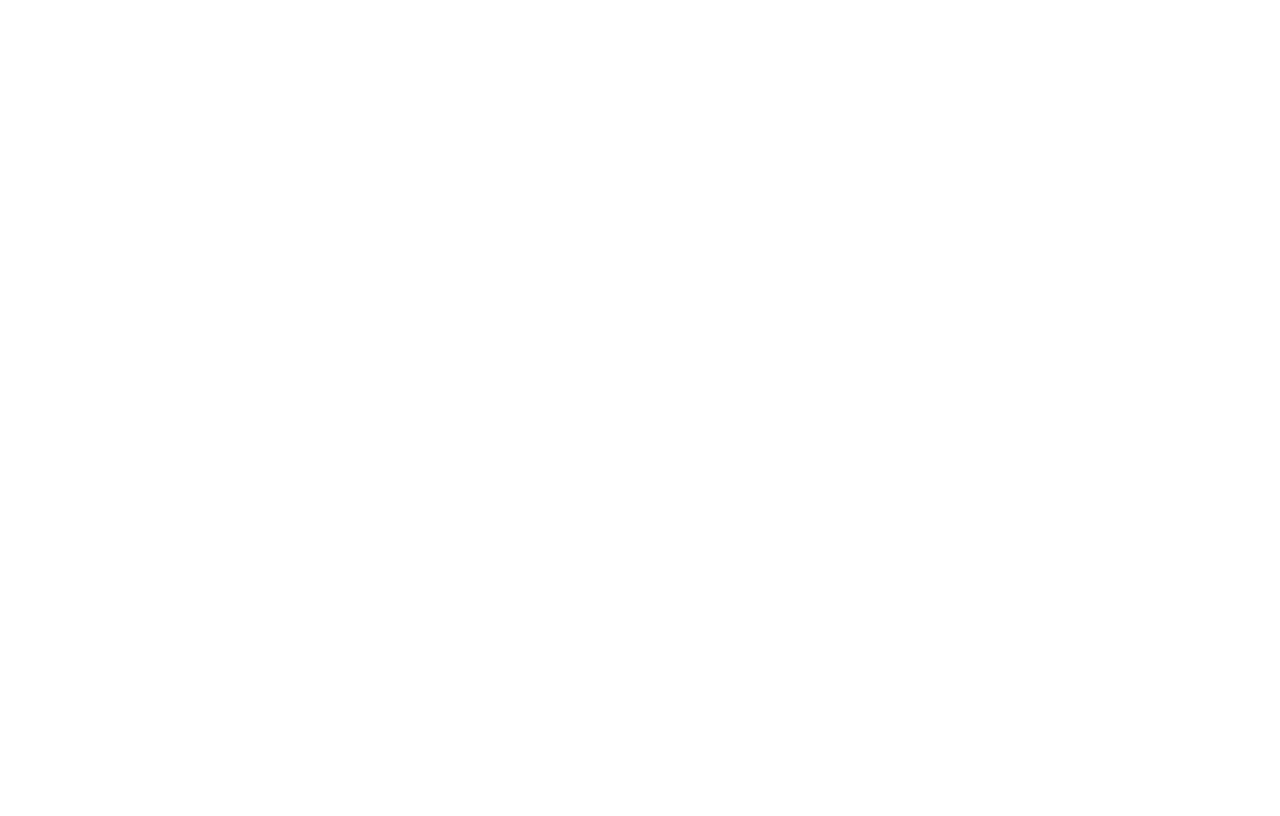
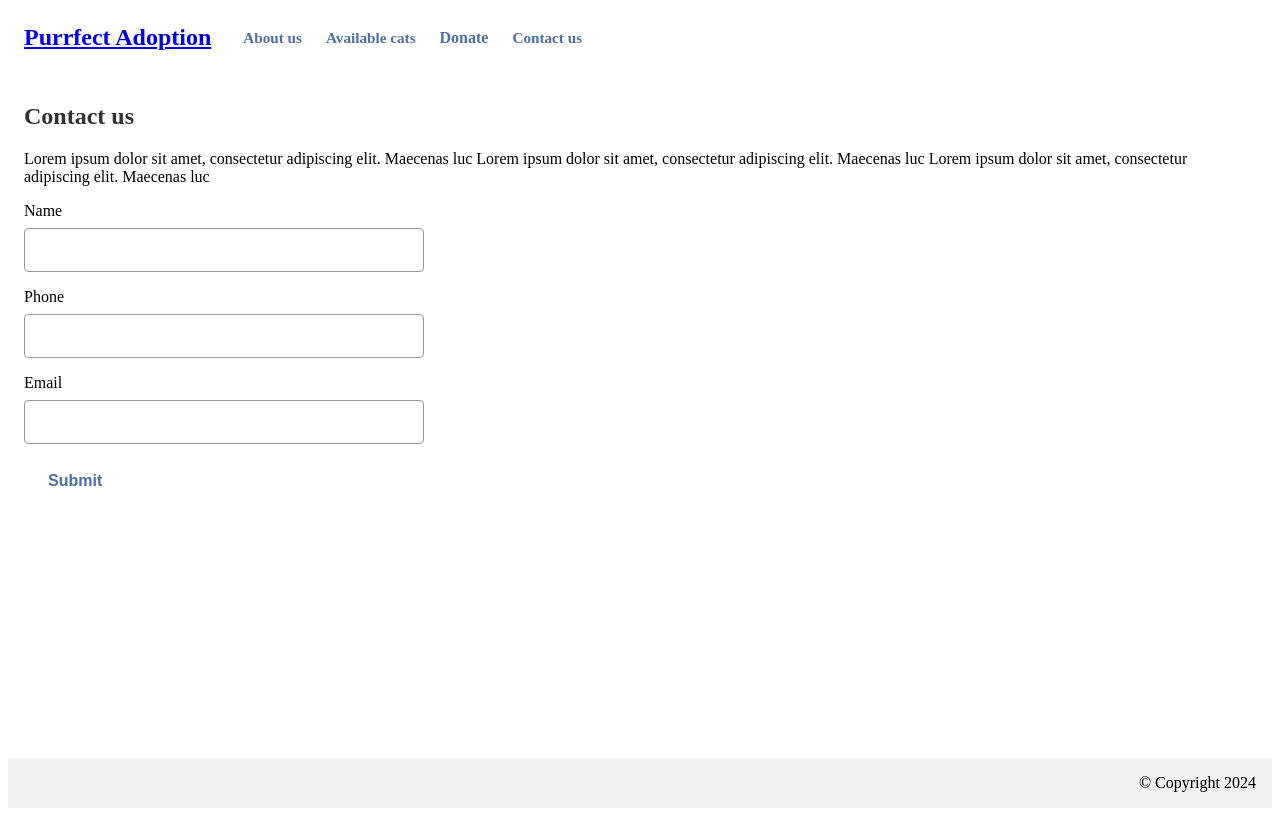
Before and after one commit to ali-ahnaf/cse-3100, a React (Vite) app: page /contact in a window 1280 px wide. Before the commit this address had no page. Built offline with nearby package versions, Linux system fonts and the light colour scheme.

Commit message:
completed the assignment

```diff
--- a/src/App.jsx
+++ b/src/App.jsx
@@ -1,20 +1,19 @@
-import { Outlet, Route, Routes } from 'react-router';
+import { Route, Routes } from 'react-router-dom';
 import BaseLayout from './views/BaseLayout';
 import Home from './views/Home';
 import AvailableCats from './views/AvailableCats';
+import About from './views/About';
+import Contact from './views/Contact';
 
 function App() {
   return (
     <Routes>
-      <Route
-        element={
-          <BaseLayout>
-            <Outlet />
-          </BaseLayout>
-        }
-      >
-        <Route path={'/'} element={<Home />} />
-        <Route path={'/available-cats'} element={<AvailableCats />} />
+      <Route path="/" element={<BaseLayout />}>
+        <Route index element={<Home />} />
+        <Route path="available-cats" element={<AvailableCats />} />
+        <Route path="about" element={<About />} />
+        <Route path="contact" element={<Contact />} />
+
       </Route>
     </Routes>
   );
--- a/src/index.css
+++ b/src/index.css
@@ -1,48 +1,278 @@
 * {
-  box-sizing: content-box;
+  box-sizing: border-box;
 }
 
 .layout {
   display: flex;
   min-height: 100vh;
-  overflow: hidden;
-  transform: rotate(1deg);
+  flex-direction: column;
 }
 
 header {
-  padding: 1em;
+  padding: 1rem;
   background-color: #fff;
-  color: #fff;
+  color: #000;
+  display: flex;
+  align-items: center;
+  gap: 1rem;
+}
+
+header h1 {
+  margin: 0;
+  font-size: 1.5rem;
 }
 
 main {
   flex: 1;
-  padding: 1em;
-  display: list-item;
+  padding: 1rem;
 }
 
 footer {
-  padding: 1em;
+  padding: 1rem;
   text-align: right;
-  position: fixed;
-  top: 0;
-  width: 100%;
-  z-index: 9999;
-  background: red;
+  background: #f1f1f1;
 }
 
-.cat-card {
-  border: 1px solid #ddd;
-  text-align: center;
-  height: 150px;
-  display: flex;
-  flex-direction: column;
-  justify-content: flex-end;
-  overflow: hidden;
+footer p {
+  margin: 0;
 }
 
-.cat-info {
-  background: #000;
-  color: #fff;
+nav ul {
+  list-style: none;
+  margin: 0;
+  padding: 0;
+  display: flex;
+  gap: 1.5rem;
+}
+
+nav a {
+  color: #4a6fa5;
+  font-weight: 600;
+  text-decoration: none;
+  font-size: 0.95rem;
+  cursor: pointer;
+  background: transparent;
+  border: none;
+  transition: color 0.2s ease;
+}
+
+nav a:hover {
+  color: #3b5d8a;
+}
+
+
+/* Featured cats grid - 4 columns */
+.featured-cats-container {
+  display: grid;
+  grid-template-columns: repeat(4, 1fr);
+  gap: 1rem;
+}
+
+.featured-cat-card {
+  border: 2px solid #999;
+  border-radius: 8px;
+  overflow: hidden;
+  background: #fff;
+  box-shadow: 0 4px 8px rgba(0, 0, 0, 0.08);
+
+}
+
+.featured-cat-card img {
+  width: 100%;
+  height: 180px;
+  object-fit: cover;
+  display: block;
+}
+
+.featured-cat-card .cat-info {
+  padding: 0.75rem;
+  background: #fff;
+  text-align: center;
+}
+
+.featured-cat-card h3 {
+  margin: 0.25rem 0;
+  font-size: 1rem;
+}
+
+.featured-cat-card p {
+  margin: 0;
+  font-size: 0.9rem;
+}
+
+/* Available cats grid - 4 columns */
+.available-cats-container {
+  display: grid;
+  grid-template-columns: repeat(4, 1fr);
+  gap: 1rem;
+}
+
+.available-cat-card {
+  border: 2px solid #999;
+  border-radius: 8px;
+  overflow: hidden;
+  background: #fff;
+  box-shadow: 0 4px 8px rgba(0, 0, 0, 0.08);
+
+}
+
+.available-cat-card img {
+  width: 100%;
+  height: 180px;
+  object-fit: cover;
+  display: block;
+}
+
+.available-cat-card .cat-info {
+  padding: 0.75rem;
+  background: #fff;
+  text-align: center;
+}
+
+.available-cat-card h3 {
+  margin: 0.25rem 0;
+  font-size: 1rem;
+}
+
+.available-cat-card p {
+  margin: 0;
+  font-size: 0.9rem;
+}
+
+/* ===== Filters ===== */
+.filters-row {
+  display: flex;
+  gap: 1rem;
+  align-items: center;
+  margin-bottom: 1rem;
+}
+
+.filter-select,
+.filter-input {
+  padding: 0.6rem 0.75rem;
+  border: 2px solid #4a6fa5; /* muted button color */
+  border-radius: 6px;
+  font-size: 0.95rem;
+  outline: none;
+  transition: all 0.2s ease;
+  box-shadow: 1px 1px 4px rgba(0, 0, 0, 0.1);
+}
+
+.filter-select:hover,
+.filter-input:hover,
+.filter-select:focus,
+.filter-input:focus {
+  border-color: #3b5d8a; /* hover button color */
+  box-shadow: 2px 2px 6px rgba(0, 0, 0, 0.15);
+}
+
+
+/* Contact form */
+.contact-form {
+  max-width: 400px;
+  margin-top: 1rem;
+}
+
+.form-group {
+  margin-bottom: 1rem;
+}
+
+.form-group label {
+  display: block;
+  margin-bottom: 0.5rem;
+  font-weight: 500;
+}
+
+.form-group input {
+  width: 100%;
+  padding: 0.75rem;
+  border: 1px solid #999;
   border-radius: 4px;
+  font-size: 1rem;
 }
+
+.submit-btn {
+  padding: 0.75rem 1.5rem;
+  background-color: #87ceeb;
+  border: none;
+  border-radius: 4px;
+  font-size: 1rem;
+  cursor: pointer;
+  font-weight: 500;
+}
+
+.submit-btn:hover {
+  background-color: #5dade2;
+}
+
+/* Team section */
+.team-container {
+  display: grid;
+  grid-template-columns: repeat(3, 1fr);
+  gap: 1rem;
+  margin-top: 1rem;
+}
+
+.team-member {
+  text-align: center;
+}
+
+.team-photo {
+  width: 100%;
+  height: 150px;
+  background: #ddd;
+  border: 2px solid #999;
+  border-radius: 8px;
+  margin-bottom: 0.5rem;
+}
+
+.team-member h4 {
+  margin: 0.5rem 0;
+}
+
+.team-member p {
+  margin: 0;
+  color: #666;
+}
+h2, h3 {
+  color: #333;
+}
+
+
+
+/* ===== Shared button style ===== */
+.app-btn,
+.app-btn:link,
+.app-btn:visited {
+  color: #4a6fa5;
+  font-weight: 600;
+  cursor: pointer;
+  background: transparent;
+  border: none;
+  text-decoration: none;
+}
+
+.app-btn:hover {
+  color: #3b5d8a;
+}
+
+/* Fix nav-link override */
+.nav-link.app-btn {
+  color: #4a6fa5;
+}
+
+/* Native buttons */
+button.app-btn {
+  background: transparent;
+  border: none;
+}
+
+/* Submit button specifics */
+.submit-btn {
+  padding: 0.75rem 1.5rem;
+  border: 2px solid #4a6fa5;
+  border-radius: 4px;
+  font-size: 1rem;
+  font-weight: 600;
+  background: transparent;
+}
--- /dev/null
+++ b/src/views/About.jsx
@@ -0,0 +1,48 @@
+export default function About() {
+  return (
+    <section className="mt-4">
+      <h2>About us</h2>
+
+      <h3>Our mission</h3>
+      <p>
+        Lorem ipsum dolor sit amet, consectetur adipiscing elit. Maecenas luc Lorem ipsum dolor sit amet, consectetur adipiscing elit. Maecenas luc Lorem ipsum dolor sit amet, consectetur adipiscing elit. Maecenas luc
+      </p>
+
+      <h3>Our history</h3>
+      <p>
+        Lorem ipsum dolor sit amet, consectetur adipiscing elit. Maecenas luc Lorem ipsum dolor sit amet, consectetur adipiscing elit. Maecenas luc Lorem ipsum dolor sit amet, consectetur adipiscing elit. Maecenas luc
+      </p>
+
+    <h3>Our team</h3>
+      <div className="team-container">
+        <div className="team-member">
+          <img
+            src="https://randomuser.me/api/portraits/women/44.jpg"
+            alt="Alice Johnson"
+            className="team-photo"
+          />
+          <h4>Alice Johnson</h4>
+          <p>Founder & CEO</p>
+        </div>
+        <div className="team-member">
+          <img
+            src="https://randomuser.me/api/portraits/men/32.jpg"
+            alt="Michael Smith"
+            className="team-photo"
+          />
+          <h4>Michael Smith</h4>
+          <p>Chief Operations Officer</p>
+        </div>
+        <div className="team-member">
+          <img
+            src="https://randomuser.me/api/portraits/women/55.jpg"
+            alt="Sarah Williams"
+            className="team-photo"
+          />
+          <h4>Sarah Williams</h4>
+          <p>Head of Marketing</p>
+        </div>
+      </div>
+    </section>
+  );
+}
--- a/src/views/AvailableCats.jsx
+++ b/src/views/AvailableCats.jsx
@@ -1,16 +1,29 @@
 import { useEffect, useState } from 'react';
 
 const availableCats = [
-  { name: 'Whiskers', age: '2' },
-  { name: 'Mittens', age: '2' },
-  { name: 'Shadow', age: '1' },
-  { name: 'Pumpkin', age: '3' },
-  { name: 'Luna', age: '4' },
-  { name: 'Simba', age: '2' },
+  { name: 'Whiskers', age: '2', breed: 'Persian' },
+  { name: 'Mittens', age: '2', breed: 'Siamese' },
+  { name: 'Shadow', age: '1', breed: 'Bengal' },
+  { name: 'Pumpkin', age: '3', breed: 'Abyssinian' },
+  { name: 'Luna', age: '4', breed: 'Birman' },
+  { name: 'Simba', age: '2', breed: 'Sphynx' },
+];
+
+const BREEDS = [
+  'All',
+  'Sphynx',
+  'Peterbald',
+  'Birman',
+  'Abyssinian',
+  'Persian',
+  'Bengal',
+  'Siamese',
 ];
 
 export default function AvailableCats() {
   const [cats, setCats] = useState([]);
+  const [breedFilter, setBreedFilter] = useState('All');
+  const [searchQuery, setSearchQuery] = useState('');
 
   useEffect(() => {
     // Fetch cat images from an API endpoint and assign it to the featuredCats list
@@ -38,31 +51,48 @@
   }, []);
 
   return (
-    <section className="text-center mt-4">
-      <h2>Available Cats</h2>
-      <p>Meet our adorable cats looking for their forever home!</p>
+    <section className="mt-4">
+      <h2>Available cats</h2>
 
-      <div className="mt-2 row g-4 cats-container" id="cats-container">
-        {cats.map((cat, i) => (
-          <div key={i} className="col-md-4">
-            <div className="cat-card">
-              <img
-                src={cat.image}
-                alt={cat.name}
-                className="img-fluid mb-2"
-                style={{
-                  borderRadius: '8px',
-                  height: '200px',
-                  objectFit: 'cover',
-                }}
-              />
+      <div className="filters-row mb-4">
+        <select
+          value={breedFilter}
+          onChange={(e) => setBreedFilter(e.target.value)}
+          className="filter-select"
+        >
+          {BREEDS.map((b) => (
+            <option key={b} value={b}>
+              {b}
+            </option>
+          ))}
+        </select>
+
+        <input
+          type="text"
+          placeholder="search by name"
+          value={searchQuery}
+          onChange={(e) => setSearchQuery(e.target.value)}
+          className="filter-input"
+        />
+      </div>
+
+      <div className="available-cats-container">
+        {cats
+          .filter((cat) =>
+            (breedFilter === 'All' || cat.breed === breedFilter) &&
+            cat.name.toLowerCase().includes(searchQuery.toLowerCase())
+          )
+          .map((cat, i) => (
+            <div key={i} className="available-cat-card">
+              <img src={cat.image} alt={cat.name} />
               <div className="cat-info">
-                <h3 className="h5 mb-1">{cat.name}</h3>
-                <p className="mb-0">Age: {cat.age}</p>
+                <h3>{cat.name}</h3>
+                <p>Age: {cat.age}</p>
+                <p>Breed: {cat.breed}</p>   {/* <-- ADD THIS LINE */}
               </div>
             </div>
-          </div>
-        ))}
+
+          ))}
       </div>
     </section>
   );
--- a/src/views/BaseLayout.jsx
+++ b/src/views/BaseLayout.jsx
@@ -13,8 +13,26 @@
         <nav>
           <ul className="nav">
             <li className="nav-item">
+              <Link className="nav-link" to="/about">
+                About us
+              </Link>
+            </li>
+            <li className="nav-item">
               <Link className="nav-link" to="/available-cats">
-                Available Cats
+                Available cats
+              </Link>
+            </li>
+            <li className="nav-item">
+              <span className="nav-link app-btn">
+  Donate
+</span>
+
+
+
+            </li>
+            <li className="nav-item">
+              <Link className="nav-link" to="/contact">
+                Contact us
               </Link>
             </li>
           </ul>
--- /dev/null
+++ b/src/views/Contact.jsx
@@ -0,0 +1,66 @@
+import { useState } from 'react';
+
+export default function Contact() {
+  const [formData, setFormData] = useState({ name: '', phone: '', email: '' });
+
+  const handleChange = (e) => {
+    const { name, value } = e.target;
+    setFormData((prev) => ({ ...prev, [name]: value }));
+  };
+
+  const handleSubmit = (e) => {
+    e.preventDefault();
+    console.log('Form submitted:', formData);
+    alert('Thank you for contacting us!');
+    setFormData({ name: '', phone: '', email: '' });
+  };
+
+  return (
+    <section className="mt-4">
+      <h2>Contact us</h2>
+      <p>
+        Lorem ipsum dolor sit amet, consectetur adipiscing elit. Maecenas luc Lorem ipsum dolor sit amet, consectetur adipiscing elit. Maecenas luc Lorem ipsum dolor sit amet, consectetur adipiscing elit. Maecenas luc
+      </p>
+
+      <form onSubmit={handleSubmit} className="contact-form">
+        <div className="form-group">
+          <label>Name</label>
+          <input
+            type="text"
+            name="name"
+            value={formData.name}
+            onChange={handleChange}
+            required
+          />
+        </div>
+
+        <div className="form-group">
+          <label>Phone</label>
+          <input
+            type="tel"
+            name="phone"
+            value={formData.phone}
+            onChange={handleChange}
+            required
+          />
+        </div>
+
+        <div className="form-group">
+          <label>Email</label>
+          <input
+            type="email"
+            name="email"
+            value={formData.email}
+            onChange={handleChange}
+            required
+          />
+        </div>
+
+       <button type="submit" className="submit-btn app-btn">
+  Submit
+</button>
+
+      </form>
+    </section>
+  );
+}
```
Also changed, not shown: src/views/Home.jsx (+12 -29 lines).
